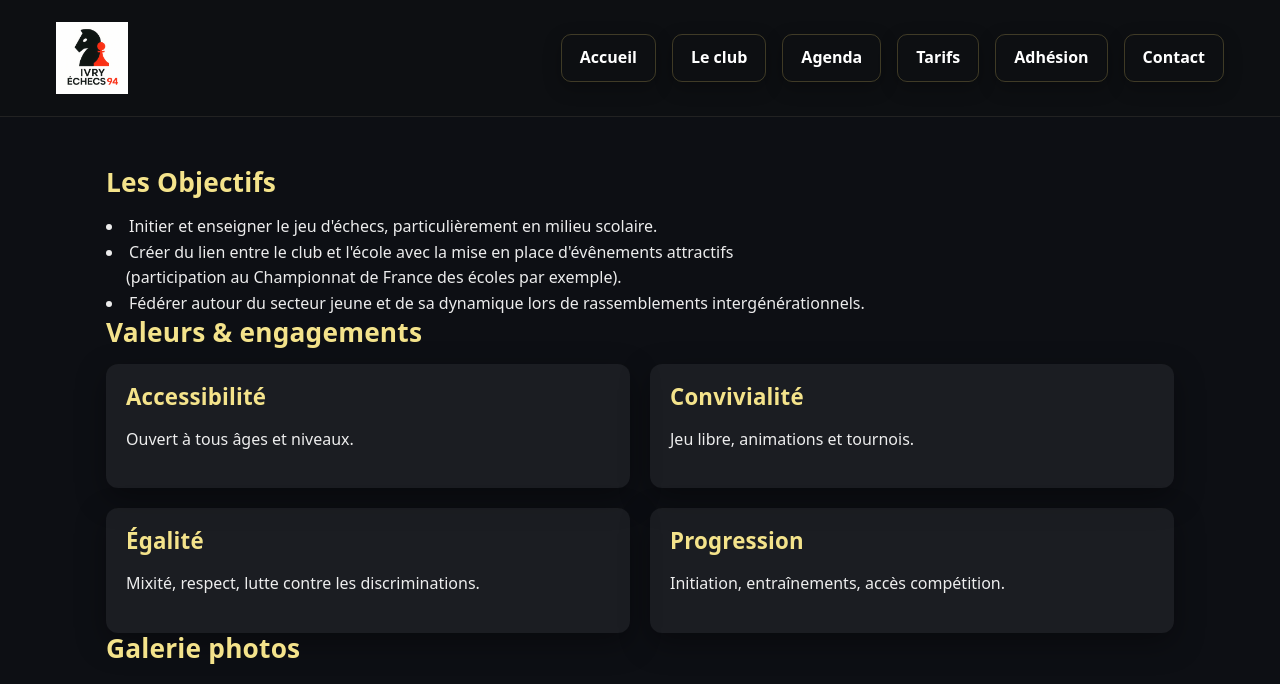
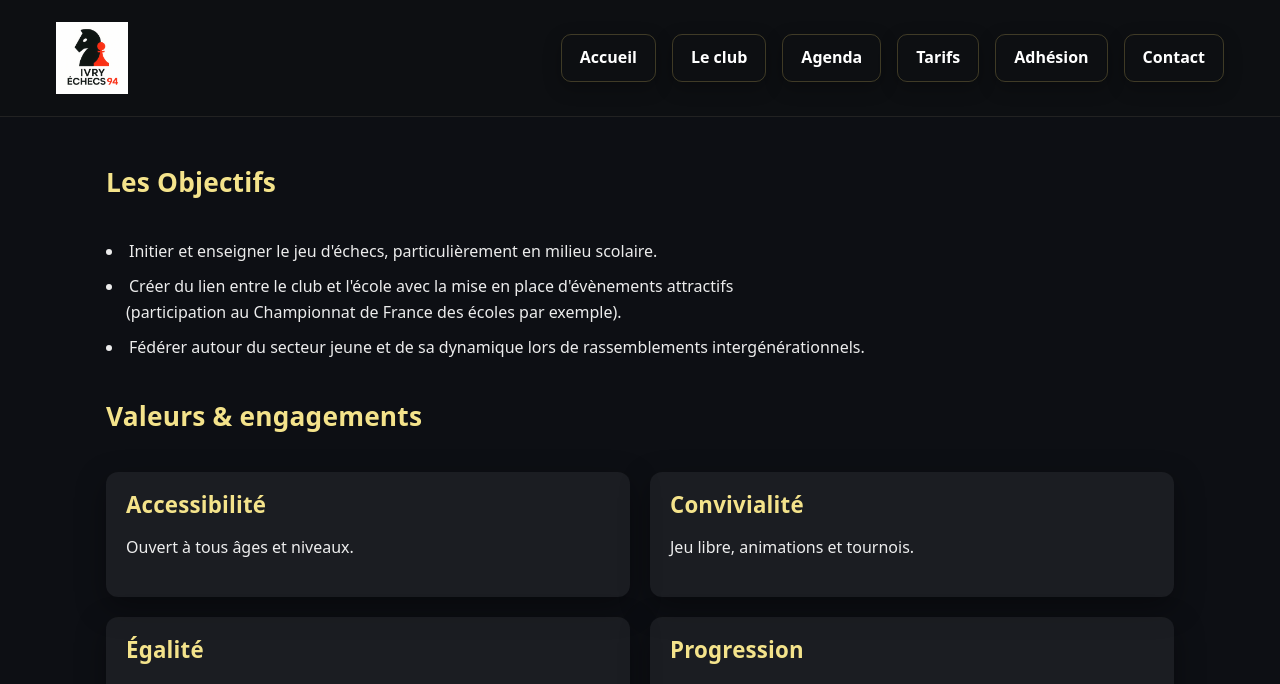
Before and after one commit to Nelwyn64/ivry-echecs-94, a Jekyll site: the page built from about.html, in a window 1280 px wide and 1158 px high. Shown: the top 684 px of the window. Built offline with Jekyll 4.4.1, drawn with Linux system fonts in a browser that asks for light colours.

Commit message:
Update Pages du site “club”

```diff
--- a/about.html
+++ b/about.html
@@ -9,14 +9,29 @@ bg_image: bg-about.jpg
 <p style="margin:50px 0;"></p><p style="margin:40px 0;"></p>
 
 <h2 class="section-title">Les Objectifs</h2>
-  <o><li>Initier et enseigner le jeu d'échecs, particulièrement en milieu scolaire.<li>
-Créer du lien entre le club et l'école avec la mise en place d'évênements attractifs
+  <o>
+<p style="margin:40px 0;"></p>
+
+<li>Initier et enseigner le jeu d'échecs, particulièrement en milieu scolaire.
+<p style="margin:10px 0;"></p>
+
+<li>
+Créer du lien entre le club et l'école avec la mise en place d'évènements attractifs
 <br><span style="display:inline-block; width:20px;"></span>(participation au Championnat de France des écoles par exemple).
+
+<p style="margin:10px 0;"></p>
+
 <li>Fédérer autour du secteur jeune et de sa dynamique lors de rassemblements intergénérationnels.</o>
 </section>
+<p style="margin:40px 0;"></p>
+
+
 
 <section class="container">
   <h2 class="section-title">Valeurs & engagements</h2>
+<p style="margin:40px 0;"></p>
+
+
   <div class="grid cols-2">
     <div class="card"><h3>Accessibilité</h3><p>Ouvert à tous âges et niveaux.</p></div>
     <div class="card"><h3>Convivialité</h3><p>Jeu libre, animations et tournois.</p></div>
@@ -24,6 +39,9 @@ Créer du lien entre le club et l'école avec la mise en place d'évênements at
     <div class="card"><h3>Progression</h3><p>Initiation, entraînements, accès compétition.</p></div>
   </div>
 </section>
+<p style="margin:40px 0;"></p>
+
+
 
 <section class="container">
   <h2 class="section-title">Galerie photos</h2>
```
